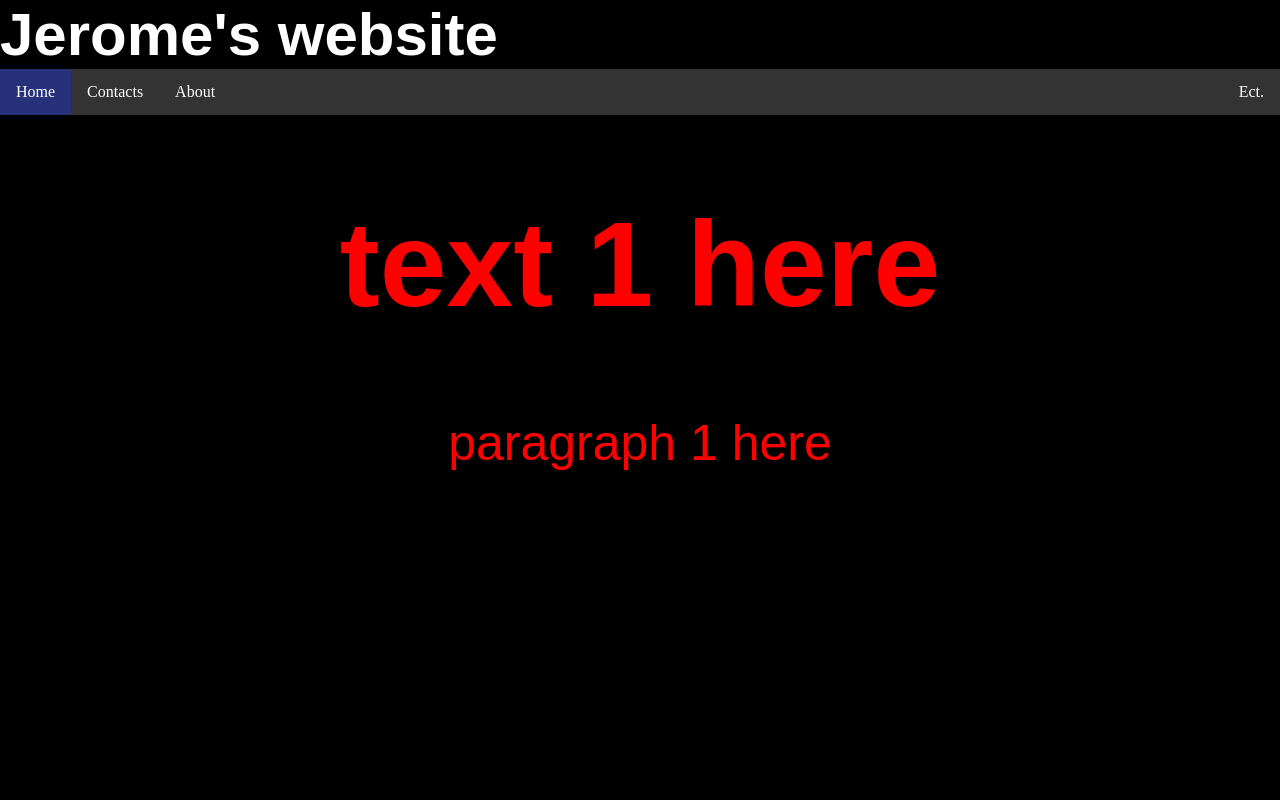
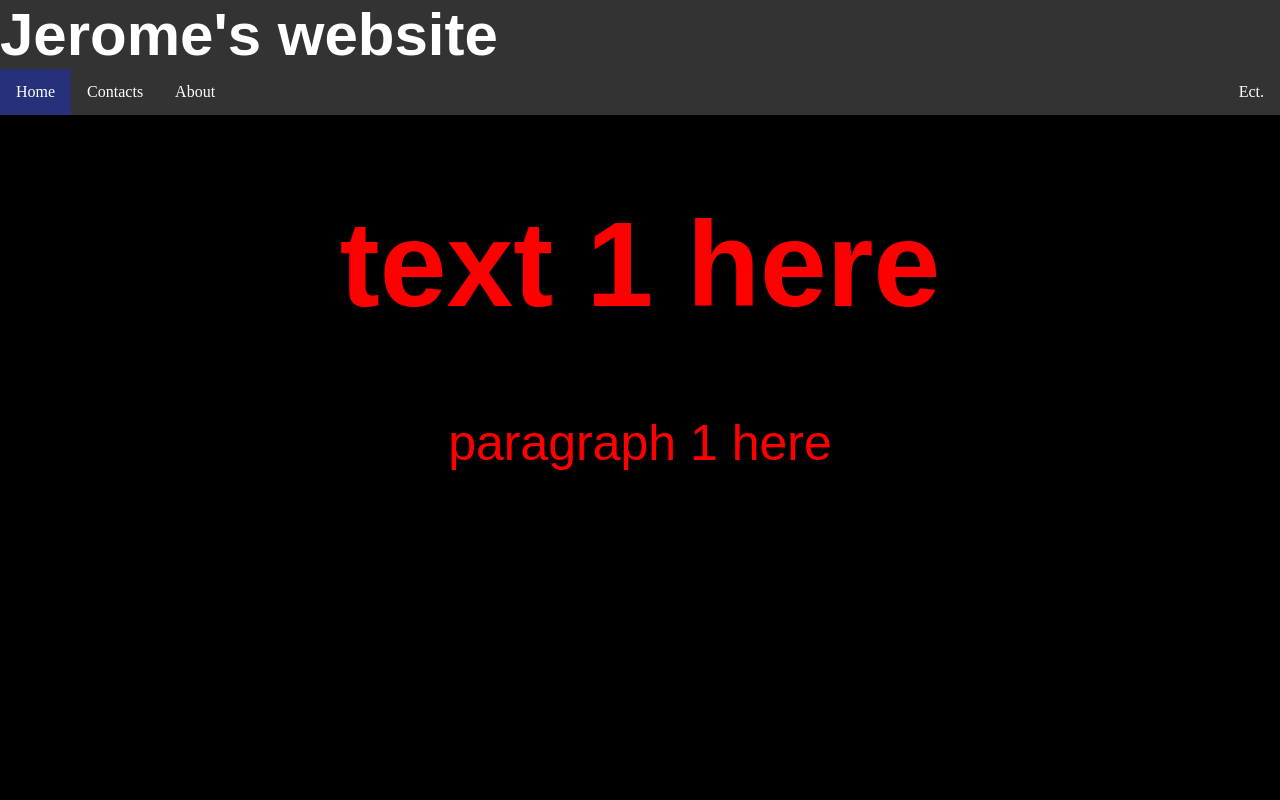
Before and after one commit to J33569/random-html-code-purely-for-wasting-time-number, a plain HTML site: page index.html in a window 1280 px wide. Shown: the top 800 px of the page. Drawn offline with Linux system fonts and the light colour scheme.

Commit message:
Update index.html

```diff
--- a/index.html
+++ b/index.html
@@ -44,6 +44,7 @@
                 font-family: arial;
                 color: #ffffff;
                 margin: 0px;
+                background-color: #333333;
             }
         </style>
         <style type="text/css">
@@ -145,7 +146,7 @@
         </style>
     </head>
     <body>
-        <h4>Jerome's website</h4>
+        <h4><a href='3html-code.vercel.app' style='color: white; text-decoration: none;'>Jerome's website</a></h4>
         <ul>
             <li><a href='3html-code.vercel.app' class='active'>Home</a></li>
             <li><a href='2html-code.vercel.app'>Contacts</a></li>
```
